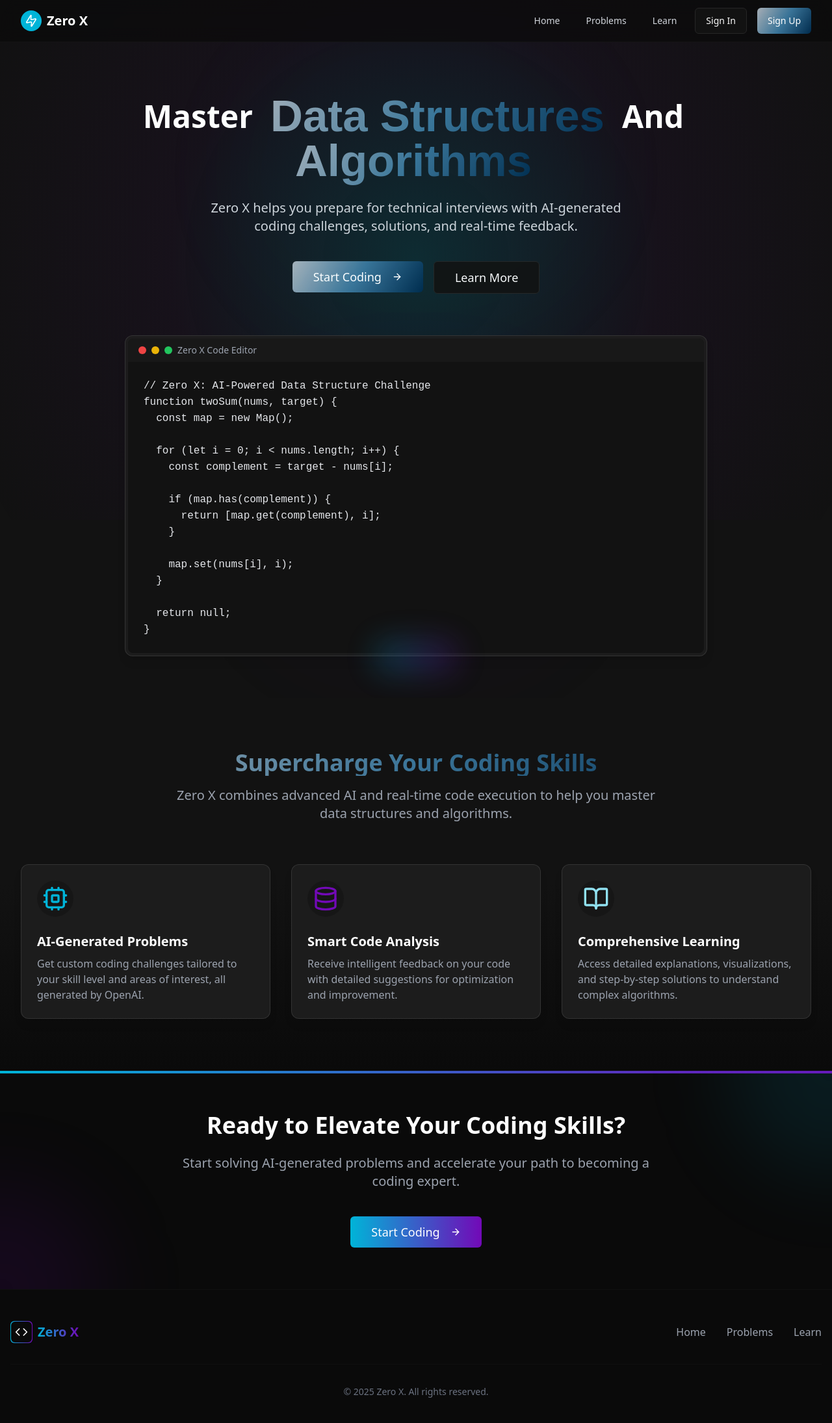
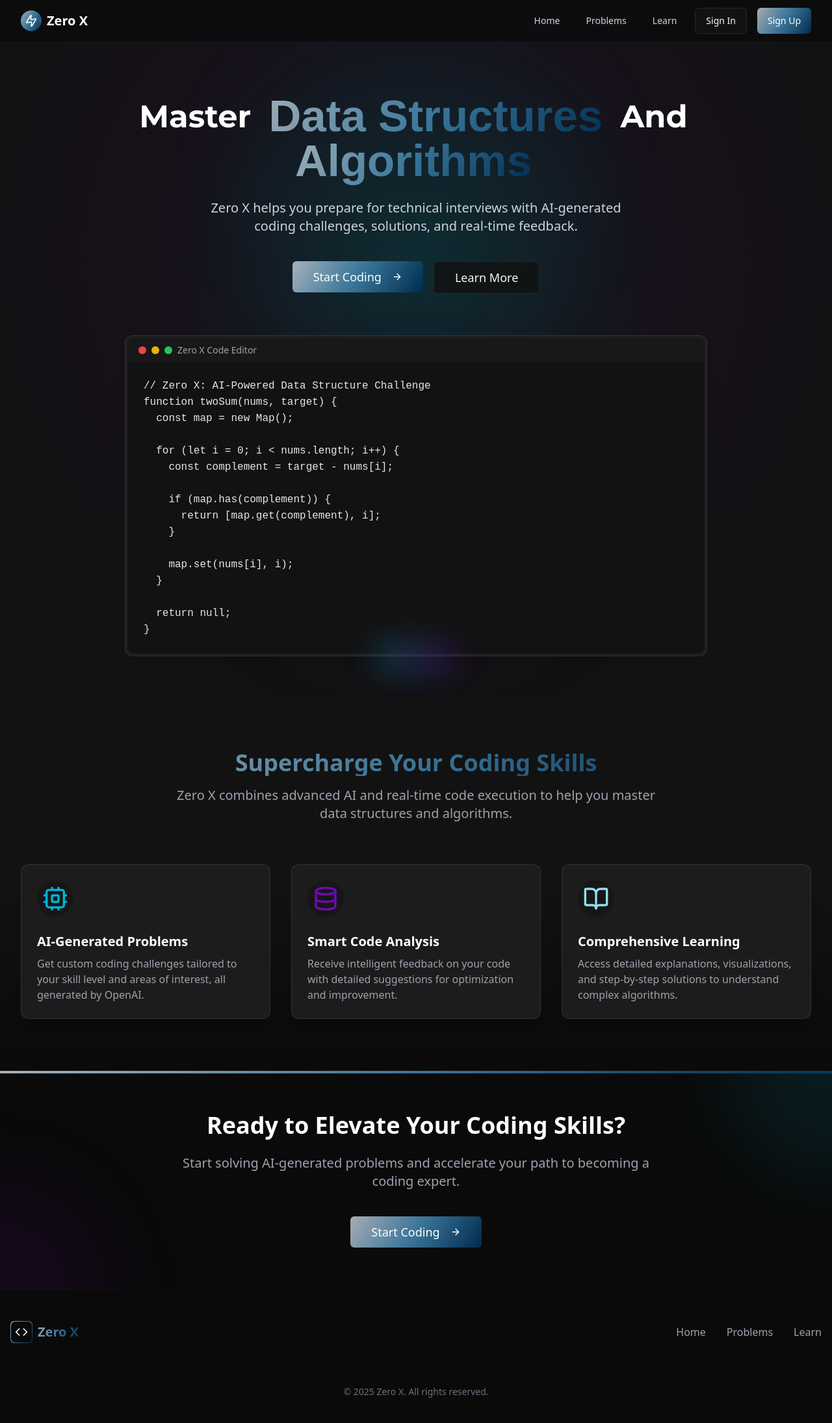
Before and after one commit to utkarshhxd/code-zero-genesis-86, a React (Vite) app: page / in a window 1280 px wide. Shown: the top 2190 px of the page at 65% size. Built offline with nearby package versions, Linux system fonts and the light colour scheme.

Commit message:
Fix: Apply font and gradient styles
Apply Montserrat font to specific headings and ensure consistent gradient application.

```diff
--- a/index.html
+++ b/index.html
@@ -15,6 +15,7 @@
     <meta name="twitter:card" content="summary_large_image" />
     <meta name="twitter:site" content="@lovable_dev" />
     <meta name="twitter:image" content="https://lovable.dev/opengraph-image-p98pqg.png" />
+    <link rel="stylesheet" href="https://fonts.googleapis.com/css2?family=Montserrat:wght@400;500;600;700&display=swap" />
   </head>
 
   <body>
--- a/src/components/Hero.tsx
+++ b/src/components/Hero.tsx
@@ -12,7 +12,7 @@ const Hero = () => {
 
       <div className="max-w-7xl mx-auto px-4 sm:px-6 lg:px-8 pt-20 pb-16 text-center">
         <h1 className="sm:text-5xl md:text-6xl font-extrabold font-josefin text-white text-4xl">
-          <span className="align-middle font-sans capitalize" style={{
+          <span className="align-middle font-montserrat capitalize" style={{
             fontSize: '0.8em',
             textTransform: 'capitalize',
             display: 'inline-block'
@@ -20,7 +20,7 @@ const Hero = () => {
           <span className="mx-2 text-transparent custom-gradient-text text-[1.15em] font-josefin font-extrabold align-middle">
             {" Data Structures "}
           </span>
-          <span className="align-middle font-sans capitalize" style={{
+          <span className="align-middle font-montserrat capitalize" style={{
             fontSize: '0.8em',
             textTransform: 'capitalize',
             display: 'inline-block'
--- a/src/components/Navbar.tsx
+++ b/src/components/Navbar.tsx
@@ -1,3 +1,4 @@
+
 import { useState } from 'react';
 import { Link } from 'react-router-dom';
 import { Button } from '@/components/ui/button';
@@ -16,7 +17,7 @@ const Navbar = () => {
         <div className="flex items-center justify-between h-16">
           <div className="flex items-center">
             <Link to="/" className="flex items-center group transition-all duration-300 hover:scale-105">
-              <div className="bg-zerox-blue rounded-full h-8 w-8 flex items-center justify-center relative overflow-hidden">
+              <div className="rounded-full h-8 w-8 flex items-center justify-center relative overflow-hidden" style={gradientStyle}>
                 <Zap className="h-5 w-5 text-white transform -rotate-12" />
                 <div className="absolute inset-0 bg-gradient-to-tr from-zerox-blue/0 via-white/20 to-transparent rotate-45 translate-x-full group-hover:translate-x-0 transition-transform duration-300" />
               </div>
--- a/src/index.css
+++ b/src/index.css
@@ -53,7 +53,13 @@
   }
 
   .gradient-text {
-    @apply bg-gradient-to-r from-zerox-blue to-zerox-purple text-transparent bg-clip-text;
+    background: linear-gradient(123deg, rgba(212, 223, 232, 0.77), rgba(58, 116, 152, 1), rgba(0, 43, 77, 1));
+    -webkit-background: linear-gradient(123deg, rgba(212, 223, 232, 0.77), rgba(58, 116, 152, 1), rgba(0, 43, 77, 1));
+    -moz-background: linear-gradient(123deg, rgba(212, 223, 232, 0.77), rgba(58, 116, 152, 1), rgba(0, 43, 77, 1));
+    -webkit-background-clip: text;
+    -webkit-text-fill-color: transparent;
+    background-clip: text;
+    color: transparent;
   }
 
   .gradient-border {
@@ -62,6 +68,8 @@
 
   .custom-gradient-text {
     background: linear-gradient(123deg, rgba(212, 223, 232, 0.77), rgba(58, 116, 152, 1), rgba(0, 43, 77, 1));
+    -webkit-background: linear-gradient(123deg, rgba(212, 223, 232, 0.77), rgba(58, 116, 152, 1), rgba(0, 43, 77, 1));
+    -moz-background: linear-gradient(123deg, rgba(212, 223, 232, 0.77), rgba(58, 116, 152, 1), rgba(0, 43, 77, 1));
     -webkit-background-clip: text;
     -webkit-text-fill-color: transparent;
     background-clip: text;
--- a/src/pages/Index.tsx
+++ b/src/pages/Index.tsx
@@ -112,7 +112,9 @@ const Index = () => {
 
         {/* Call to Action */}
         <section className="py-16 px-4 sm:px-6 lg:px-8 bg-zerox-darker relative overflow-hidden">
-          <div className="absolute top-0 left-0 w-full h-1 bg-gradient-to-r from-zerox-blue to-zerox-purple"></div>
+          <div className="absolute top-0 left-0 w-full h-1" style={{
+            background: "linear-gradient(123deg, rgba(212, 223, 232, 0.77), rgba(58, 116, 152, 1), rgba(0, 43, 77, 1))"
+          }}></div>
           <div className="absolute -top-40 -right-40 w-80 h-80 bg-zerox-blue/10 rounded-full filter blur-3xl"></div>
           <div className="absolute -bottom-40 -left-40 w-80 h-80 bg-zerox-purple/10 rounded-full filter blur-3xl"></div>
 
@@ -123,7 +125,13 @@ const Index = () => {
             </p>
 
             <div className="flex flex-col sm:flex-row gap-4 justify-center">
-              <Button asChild className="bg-gradient-to-r from-zerox-blue to-zerox-purple text-white px-8 py-6 text-lg">
+              <Button
+                asChild
+                className="text-white px-8 py-6 text-lg border-0"
+                style={{
+                  background: "linear-gradient(123deg, rgba(212, 223, 232, 0.77), rgba(58, 116, 152, 1), rgba(0, 43, 77, 1))"
+                }}
+              >
                 <Link to="/problems">
                   Start Coding <ArrowRight className="ml-2 h-5 w-5" />
                 </Link>
@@ -139,7 +147,9 @@ const Index = () => {
           <div className="flex flex-col md:flex-row justify-between items-center">
             <div className="flex items-center mb-6 md:mb-0">
               <Link to="/" className="flex items-center">
-                <div className="bg-gradient-to-r from-zerox-blue to-zerox-purple p-[1px] rounded-md">
+                <div className="p-[1px] rounded-md" style={{
+                  background: "linear-gradient(123deg, rgba(212, 223, 232, 0.77), rgba(58, 116, 152, 1), rgba(0, 43, 77, 1))"
+                }}>
                   <div className="bg-zerox-darker h-8 w-8 flex items-center justify-center rounded-md">
                     <Code className="h-5 w-5 text-white" />
                   </div>
--- a/tailwind.config.ts
+++ b/tailwind.config.ts
@@ -20,6 +20,7 @@ export default {
     extend: {
       fontFamily: {
         josefin: ['Josefin Sans', 'sans-serif'],
+        montserrat: ['Montserrat', 'sans-serif'],
       },
       colors: {
         border: "hsl(var(--border))",
```
